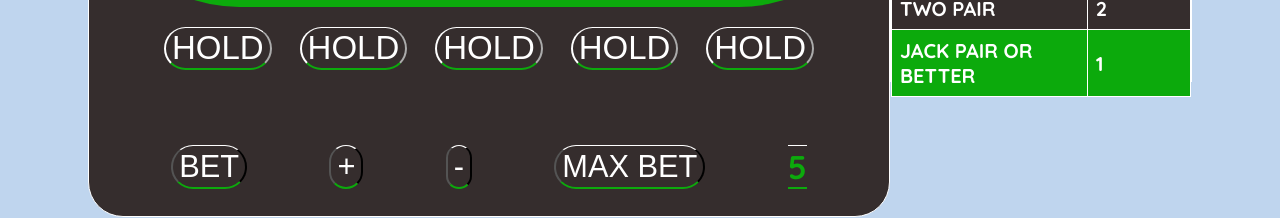
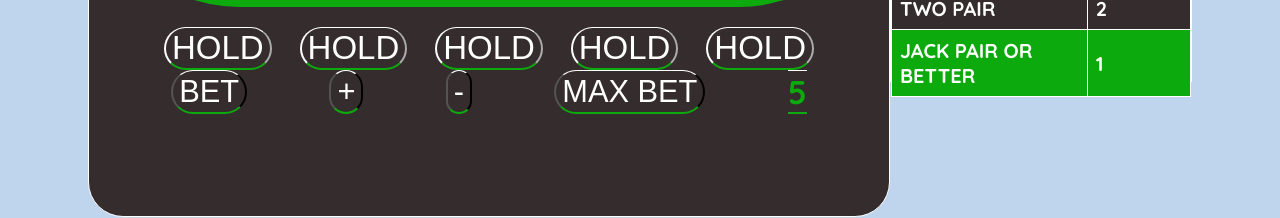
Before and after one commit to pachown/Thomas-McNutt-Website, a Next.js app in the folder website/: page /casino/videoPoker in a window 1280 px wide. Shown: the part 593-811 px from the top of the page. Built offline with nearby package versions, Linux system fonts and the light colour scheme.

Commit message:
Small changes to poker board css

```diff
--- a/website/styles/Poker.module.css
+++ b/website/styles/Poker.module.css
@@ -110,7 +110,6 @@ border-bottom:2px solid rgb(12, 170, 12);
 }
 
 .betBar {
-  padding-top: 75px;
 display: flex;
 flex-direction: row;
 justify-content: space-evenly;
```
